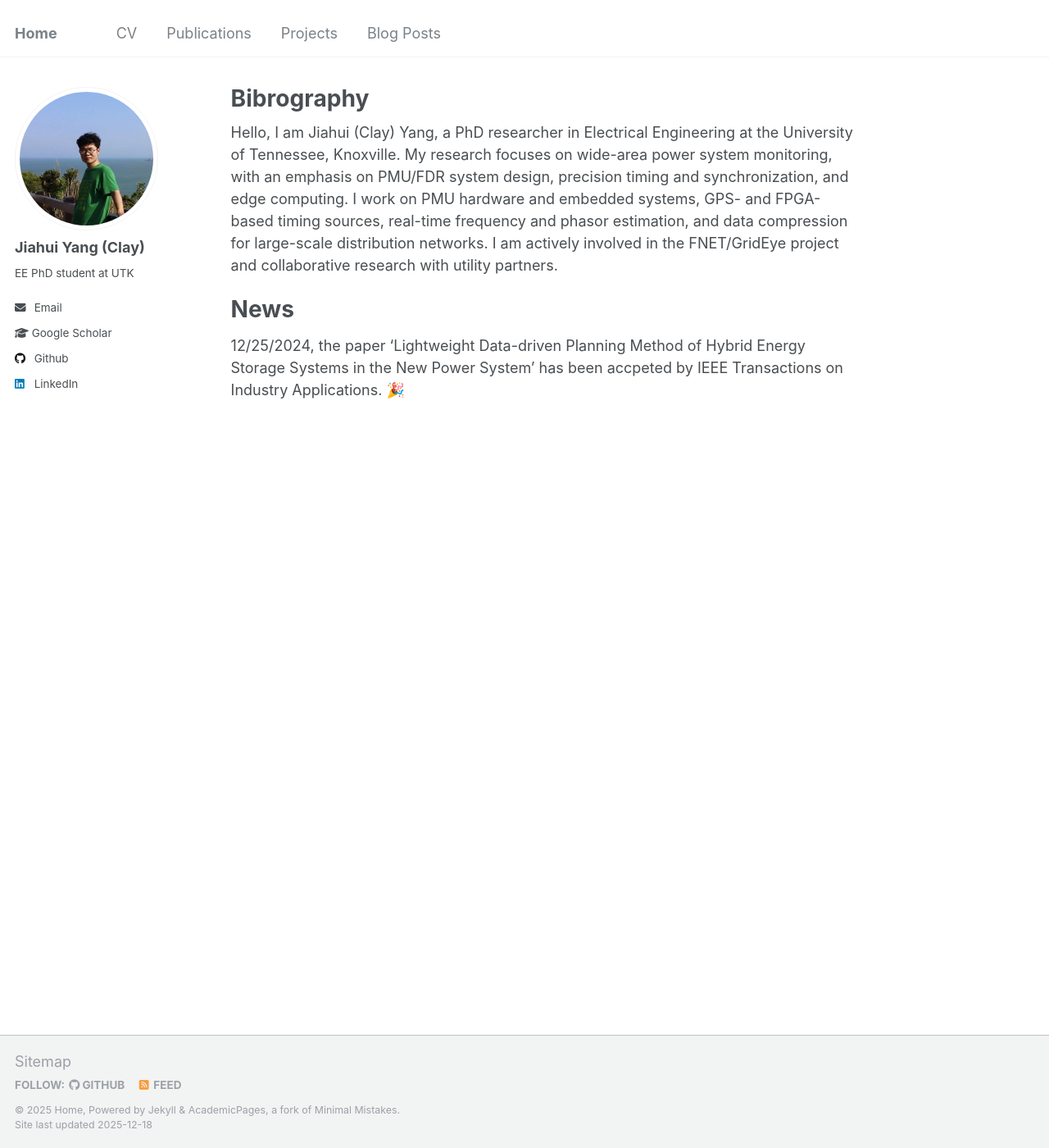
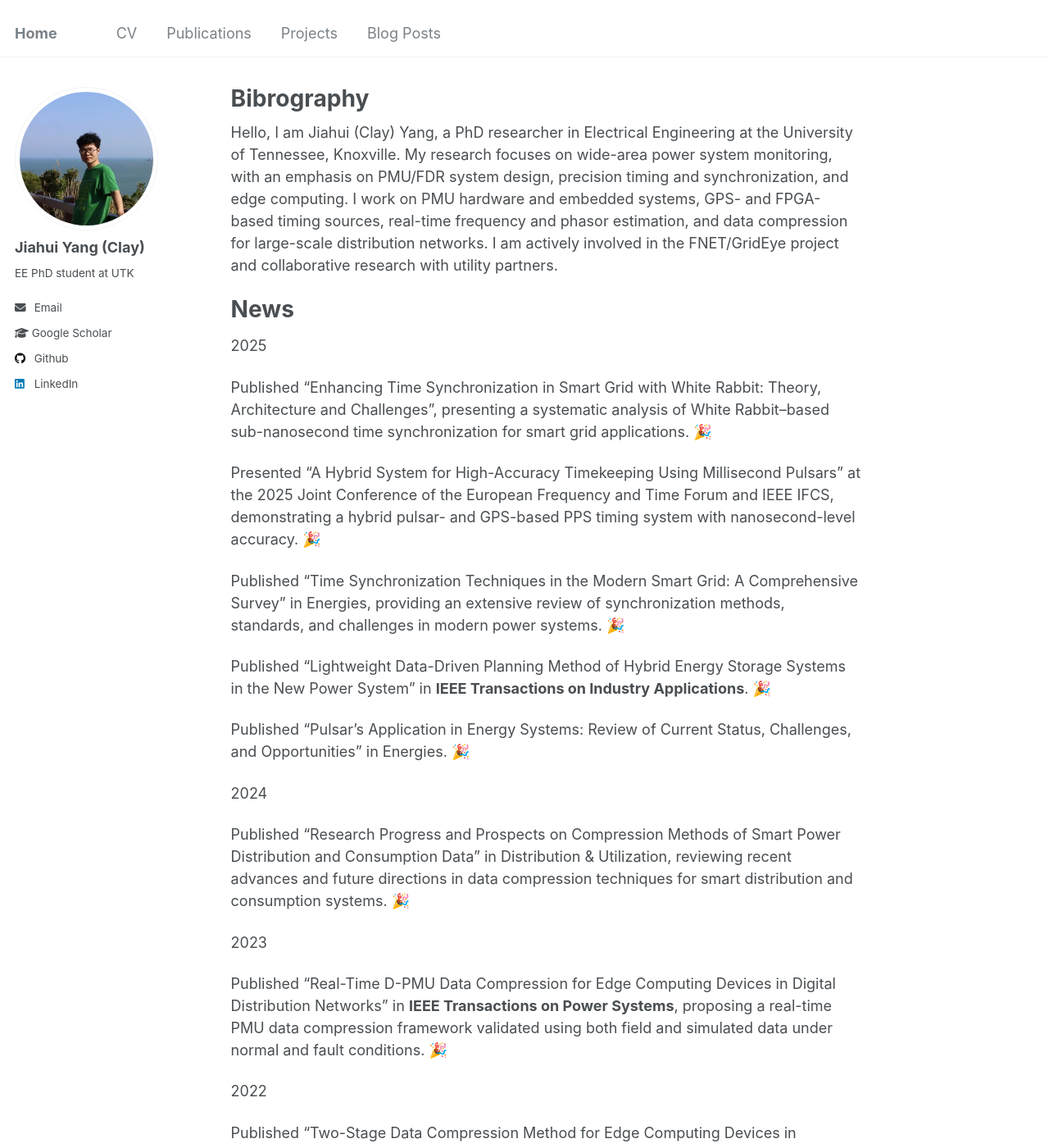
Before and after one commit to ClayUTK/intro, a Jekyll site: the page built from _pages/about.md, in a window 1280 px wide and 1400 px high. Shown: the whole window at 82% size. Built offline with Jekyll 4.4.1, drawn with Linux system fonts in a browser that asks for light colours; some of the changed text lies outside the part shown.

Commit message:
Update about.md with new research news
Added recent publications and presentations for 2023-2025.

```diff
--- a/_pages/about.md
+++ b/_pages/about.md
@@ -10,4 +10,27 @@ redirect_from:
 Hello, I am Jiahui (Clay) Yang, a PhD researcher in Electrical Engineering at the University of Tennessee, Knoxville. My research focuses on wide-area power system monitoring, with an emphasis on PMU/FDR system design, precision timing and synchronization, and edge computing. I work on PMU hardware and embedded systems, GPS- and FPGA-based timing sources, real-time frequency and phasor estimation, and data compression for large-scale distribution networks. I am actively involved in the FNET/GridEye project and collaborative research with utility partners.
 
 # News
-12/25/2024, the paper 'Lightweight Data-driven Planning Method of Hybrid Energy Storage Systems in the New Power System' has been accpeted by IEEE Transactions on Industry Applications. 🎉
+
+2025
+
+Published “Enhancing Time Synchronization in Smart Grid with White Rabbit: Theory, Architecture and Challenges”, presenting a systematic analysis of White Rabbit–based sub-nanosecond time synchronization for smart grid applications. 🎉
+
+Presented “A Hybrid System for High-Accuracy Timekeeping Using Millisecond Pulsars” at the 2025 Joint Conference of the European Frequency and Time Forum and IEEE IFCS, demonstrating a hybrid pulsar- and GPS-based PPS timing system with nanosecond-level accuracy. 🎉
+
+Published “Time Synchronization Techniques in the Modern Smart Grid: A Comprehensive Survey” in Energies, providing an extensive review of synchronization methods, standards, and challenges in modern power systems. 🎉
+
+Published “Lightweight Data-Driven Planning Method of Hybrid Energy Storage Systems in the New Power System” in **IEEE Transactions on Industry Applications**. 🎉
+
+Published “Pulsar’s Application in Energy Systems: Review of Current Status, Challenges, and Opportunities” in Energies. 🎉
+
+2024
+
+Published “Research Progress and Prospects on Compression Methods of Smart Power Distribution and Consumption Data” in Distribution & Utilization, reviewing recent advances and future directions in data compression techniques for smart distribution and consumption systems. 🎉
+
+2023
+
+Published “Real-Time D-PMU Data Compression for Edge Computing Devices in Digital Distribution Networks” in **IEEE Transactions on Power Systems**, proposing a real-time PMU data compression framework validated using both field and simulated data under normal and fault conditions. 🎉
+
+2022
+
+Published “Two-Stage Data Compression Method for Edge Computing Devices in Distribution Networks” in Power System Technology, introducing an efficient two-stage compression approach for distribution-level measurement data. 🎉
```
